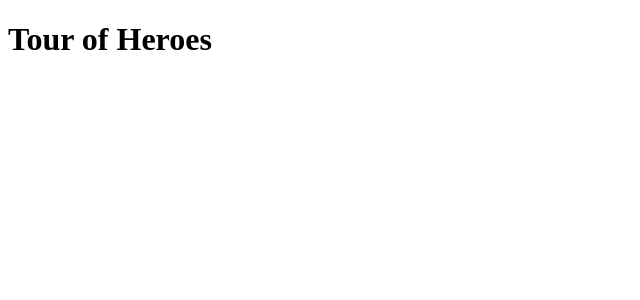
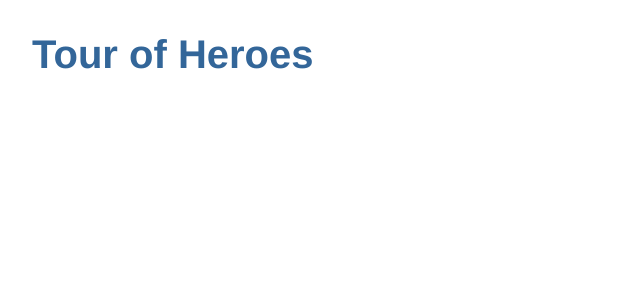
Before and after one commit to niiccolas/angular-tour-of-heroes, an Angular app: page / in a window 1280 px wide. Shown: the top 300 px of the page, without its empty margins (0-640 px from the left). Built offline with nearby package versions, Linux system fonts and the light colour scheme.

Commit message:
Add app styles

```diff
--- a/src/styles.sass
+++ b/src/styles.sass
@@ -1 +1,20 @@
-/* You can add global styles to this file, and also import other style files */
+// Application wide styles
+
+h1
+  color: #336699
+  font-family: Avenir, Helvetica, sans-serif
+  font-size: 250%
+
+h2, h3
+  color: #444444
+  font-weight: lighter
+
+body
+  margin: 2em
+
+body, input[type="text"], button
+  color: #333
+  font-family: Cambria, serif
+
+*
+  font-family: Avenir, Helvetica, sans-serif
```
